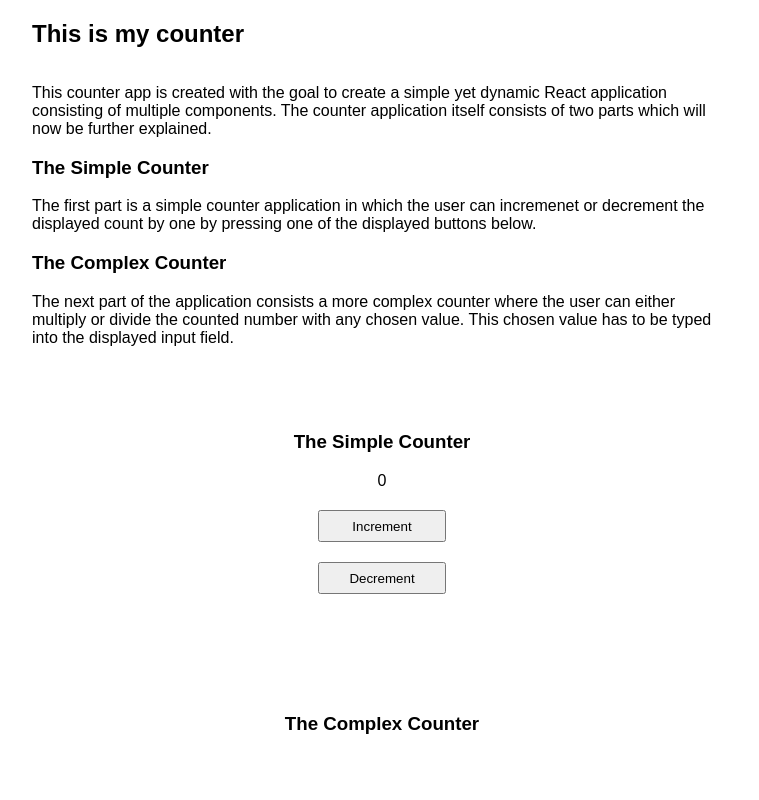
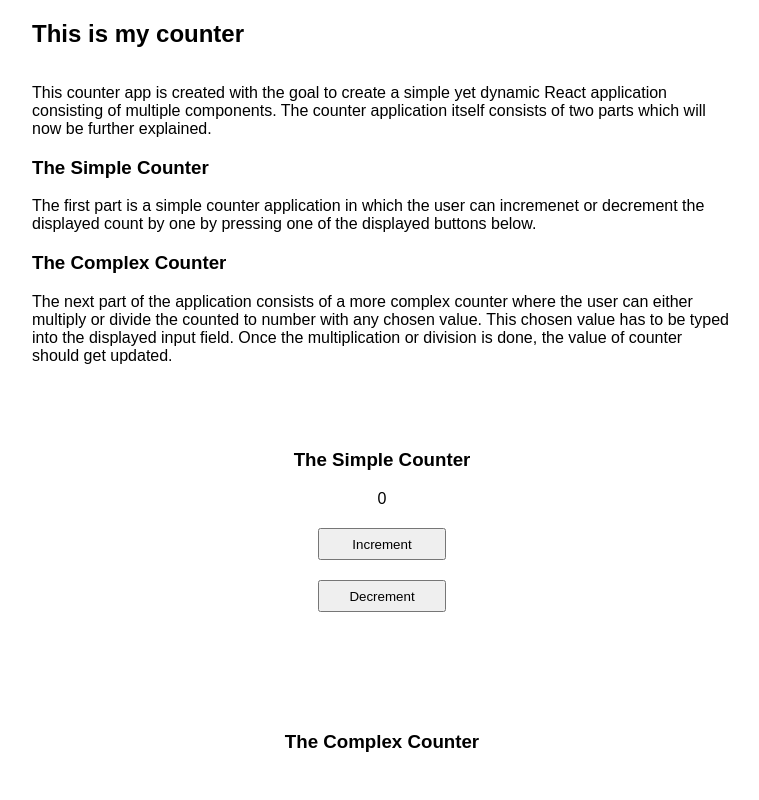
Before and after one commit to MariaTheCoder/counter-demo, a React (Create React App) app: page / in a window 1280 px wide. Shown: the top 800 px of the page, without its empty margins (258-1017 px from the left). Built offline with nearby package versions, Linux system fonts and the light colour scheme.

Commit message:
edit introduction text about the complex counter

```diff
--- a/src/Components/DisplayCounter.js
+++ b/src/Components/DisplayCounter.js
@@ -25,10 +25,11 @@ export default function DisplayCounter() {
         </p>
         <h3>The Complex Counter</h3>
         <p>
-          The next part of the application consists a more complex counter where
-          the user can either multiply or divide the counted number with any
-          chosen value. This chosen value has to be typed into the displayed
-          input field.
+          The next part of the application consists of a more complex counter
+          where the user can either multiply or divide the counted to number
+          with any chosen value. This chosen value has to be typed into the
+          displayed input field. Once the multiplication or division is done,
+          the value of counter should get updated.
         </p>
       </div>
       <SimpleCounter count={count} setCount={setCount} />
```
